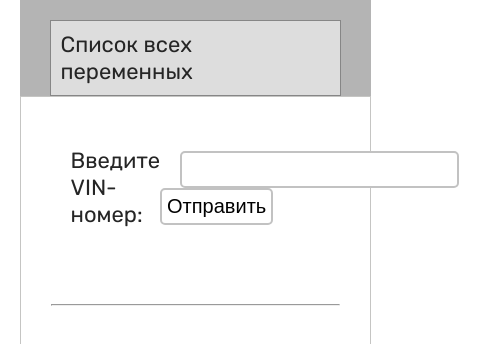
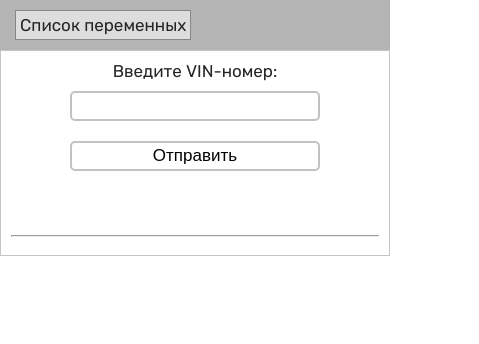
Before and after one commit to ByHorix/vin-decoder, a React (Create React App) app: page / in a window 390 px wide. Shown: the top 344 px of the page, 479 px wide, since content can reach past the window. Built offline with nearby package versions, Linux system fonts and the light colour scheme; the HTML template or start-up script is replaced by a standard one.

Commit message:
add-adaptive

```diff
--- a/src/components/CustomNavLink/CustomNavLink.module.css
+++ b/src/components/CustomNavLink/CustomNavLink.module.css
@@ -5,7 +5,7 @@
     border: #868686 1px solid;
     display: inline-block;
     padding: 10px;
-    margin: 0;
+    margin: 0 5px;
     transition: all 0.2s;
 }
 
@@ -14,3 +14,9 @@
 
     background: #fff;
 }
+
+@media screen and (max-width: 480px) {
+    .link {
+        padding: 4px;
+    }
+}
--- a/src/components/Header/Header.module.css
+++ b/src/components/Header/Header.module.css
@@ -7,7 +7,7 @@
     background-color: rgb(180, 180, 180);
 
     margin: 0 auto;
-    padding: 20px 30px 0;
+    padding: 20px;
 
     box-sizing: border-box;
     width: 90%;
@@ -16,3 +16,17 @@
     justify-content: space-between;
     justify-items: baseline;
 }
+
+@media screen and (max-width: 768px) {
+    .header{
+        font-size: 20px;
+        width: 100%;
+    }
+}
+
+@media (max-width: 480px) {
+    .header {
+        font-size: 17px;
+        padding: 10px;
+    }
+}
--- a/src/components/HomePage/HomePage.jsx
+++ b/src/components/HomePage/HomePage.jsx
@@ -64,7 +64,7 @@ export const HomePage = () => {
       <>
         <Header>
           <nav>
-            <CustomNavLink path={'/variables'}>Список всех переменных</CustomNavLink>
+            <CustomNavLink path={'/variables'}>Список переменных</CustomNavLink>
           </nav>
         </Header>
         <div className={styles.container}>
@@ -72,7 +72,7 @@ export const HomePage = () => {
             <div>
               <label htmlFor={'vin'}>Введите VIN-номер:</label>
             </div>
-            <div>
+            <div className={styles.inputContainer}>
               <input
                   className={cn(styles.input, { [styles.invalidInput]: !isValidInp })}
                   onChange={handleOnchange}
@@ -80,6 +80,8 @@ export const HomePage = () => {
                   name={'vin'}
                   value={inputValue}
               />
+            </div>
+            <div className={styles.btnContainer}>
               <button className={styles.btn} type={'submit'}>
                 Отправить
               </button>
--- a/src/components/HomePage/HomePage.module.css
+++ b/src/components/HomePage/HomePage.module.css
@@ -50,3 +50,40 @@
     font-size: 15px;
     color: red;
 }
+
+@media screen and (max-width: 768px) {
+    .container {
+        width: 100%;
+        font-size: 20px;
+        padding: 10px;
+    }
+
+    .form {
+        flex-direction: column;
+        align-items: center;
+        padding: 0;
+    }
+
+    .input, .btn {
+        box-sizing: border-box;
+        margin: 10px 0;
+        padding: 3px;
+        width: 250px;
+    }
+}
+
+@media screen and (max-width: 480px) {
+    .container {
+        font-size: 17px;
+    }
+
+    .input, .btn {
+
+        font-size: 17px;
+    }
+
+    .error {
+        font-size: 12px;
+        padding: 10px;
+    }
+}
--- a/src/components/VariableDescription/VariableDescription.jsx
+++ b/src/components/VariableDescription/VariableDescription.jsx
@@ -35,10 +35,10 @@ export const VariableDescription = () => {
         <Header>
           <nav>
             <CustomNavLink path={'/'}>
-              На главную
+              Главная
             </CustomNavLink>
             <CustomNavLink path={'/variables'}>
-              Список всех переменных
+              Список переменных
             </CustomNavLink>
           </nav>
         </Header>
--- a/src/components/VariableDescription/VariableDescription.module.css
+++ b/src/components/VariableDescription/VariableDescription.module.css
@@ -7,3 +7,19 @@
   border: rgba(164,163,160,0.63) 1px solid;
   width: 90%;
 }
+
+@media screen and (max-width: 768px) {
+  .container {
+    font-size: 20px;
+    width: 100%;
+    padding: 15px;
+  }
+}
+
+@media screen and (max-width: 480px){
+  .container {
+    font-size: 17px;
+
+    padding: 10px;
+  }
+}
--- a/src/components/VariablesList/VariablesList.jsx
+++ b/src/components/VariablesList/VariablesList.jsx
@@ -28,8 +28,10 @@ export const VariableList = () => {
   }, []);
 
   useEffect(() => {
-    setIsVariablesToShowReady(true);
-  }, [variablesToShow])
+    if (variablesToShow.length > 0) {
+      setIsVariablesToShowReady(true);
+    }
+  }, [variablesToShow]);
 
   const handleInputChange = ({ target: { value } }) => {
     setInputValue(value);
@@ -51,7 +53,7 @@ export const VariableList = () => {
       <>
         <Header>
           <nav>
-            <CustomNavLink path={'/'}>На главную</CustomNavLink>
+            <CustomNavLink path={'/'}>Главная</CustomNavLink>
           </nav>
           <input
               className={styles.input}
@@ -79,7 +81,7 @@ export const VariableList = () => {
                                         >
                                           {variableName}
                                         </dt>
-                                        <dd
+                                        <dd className={styles.description}
                                             dangerouslySetInnerHTML={{ __html: variableDescription }}
                                         />
                                       </React.Fragment>
--- a/src/components/VariablesList/VariablesList.module.css
+++ b/src/components/VariablesList/VariablesList.module.css
@@ -29,3 +29,31 @@
 .variableName:hover {
     cursor: pointer;
 }
+@media screen and (max-width: 768px) {
+    .container {
+        font-size: 20px;
+        padding: 20px;
+        width: 100%;
+    }
+
+    .input {
+        width: 50%;
+    }
+
+
+    .description {
+        word-break: break-word;
+    }
+}
+
+@media (max-width: 480px) {
+    .container {
+        font-size: 17px;
+    }
+
+    .input {
+        font-size: 17px;
+        padding: 4px;
+    }
+
+}
--- a/src/components/VinInfo/VinInfo.jsx
+++ b/src/components/VinInfo/VinInfo.jsx
@@ -21,7 +21,7 @@ export const VinInfo = () => {
           <h3>
             Последние запросы:
           </h3>
-          <ul>
+          <ul className={styles.lastVinList}>
             {
               recentVinCodes.slice(0, 5).map((vin) =>
                   (
--- a/src/components/VinInfo/VinInfo.module.css
+++ b/src/components/VinInfo/VinInfo.module.css
@@ -4,6 +4,10 @@
 
 .vinList, .currentVinResponse {
     padding: 20px;
+}
+
+.lastVinList {
+    list-style: none;
 }
 
 .vinList {
@@ -14,3 +18,26 @@
 .switchCurrentVin:hover {
     cursor: pointer;
 }
+
+@media screen and (max-width: 1024px){
+    .responses {
+        flex-direction: column;
+    }
+
+    .vinList {
+        width: 90%;
+
+        border-right: none;
+    }
+}
+
+@media screen and (max-width: 768px){
+
+}
+
+@media screen and (max-width: 480px){
+
+    .vinList, .currentVinResponse {
+        padding: 10px;
+    }
+}
```
Also changed, not shown: src/index.css (+0 -92 lines).
